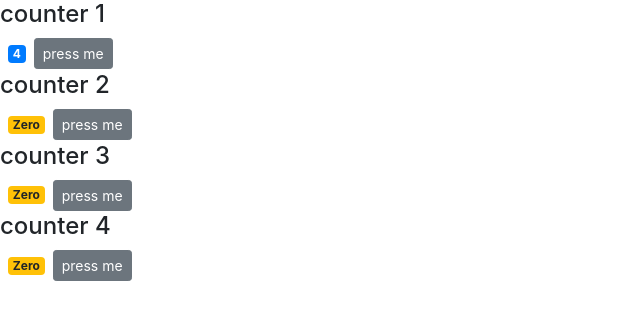
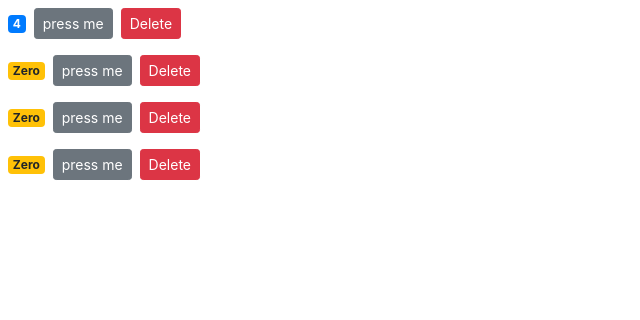
Before and after one commit to talentamaulana10/counter-app, a React (Create React App) app: page / in a window 1280 px wide. Shown: the top 320 px of the page, without its empty margins (0-640 px from the left). Built offline with nearby package versions, Linux system fonts and the light colour scheme.

Commit message:
raising and handle event

```diff
--- a/src/components/counter.jsx
+++ b/src/components/counter.jsx
@@ -6,20 +6,24 @@
   };
 
   handleIncrement = () => {
-    this.setState({ count: this.state.value + 1 });
+    this.setState({ value: this.state.value + 1 });
   };
 
   render() {
-    console.log(this.props);
     return (
       <div>
-        <h4> counter {this.props.id}</h4>
         <span className={this.getBadgeClasses()}>{this.formatCount()}</span>
         <button
           onClick={this.handleIncrement}
           className="btn btn-secondary btn-sm"
         >
           press me
+        </button>
+        <button
+          onClick={this.props.onDelete}
+          className="btn btn-danger btn-sm m-2"
+        >
+          Delete
         </button>
       </div>
     );
--- a/src/components/counters.jsx
+++ b/src/components/counters.jsx
@@ -10,11 +10,19 @@
       { id: 4, value: 0 }
     ]
   };
+  handleDelete = () => {
+    console.log("event handle delete has called");
+  };
   render() {
     return (
       <div>
         {this.state.counters.map(counter => (
-          <Counter key={counter.id} value={counter.value} id={counter.id} />
+          <Counter
+            onDelete={this.handleDelete}
+            key={counter.id}
+            value={counter.value}
+            id={counter.id}
+          />
         ))}
       </div>
     );
```
